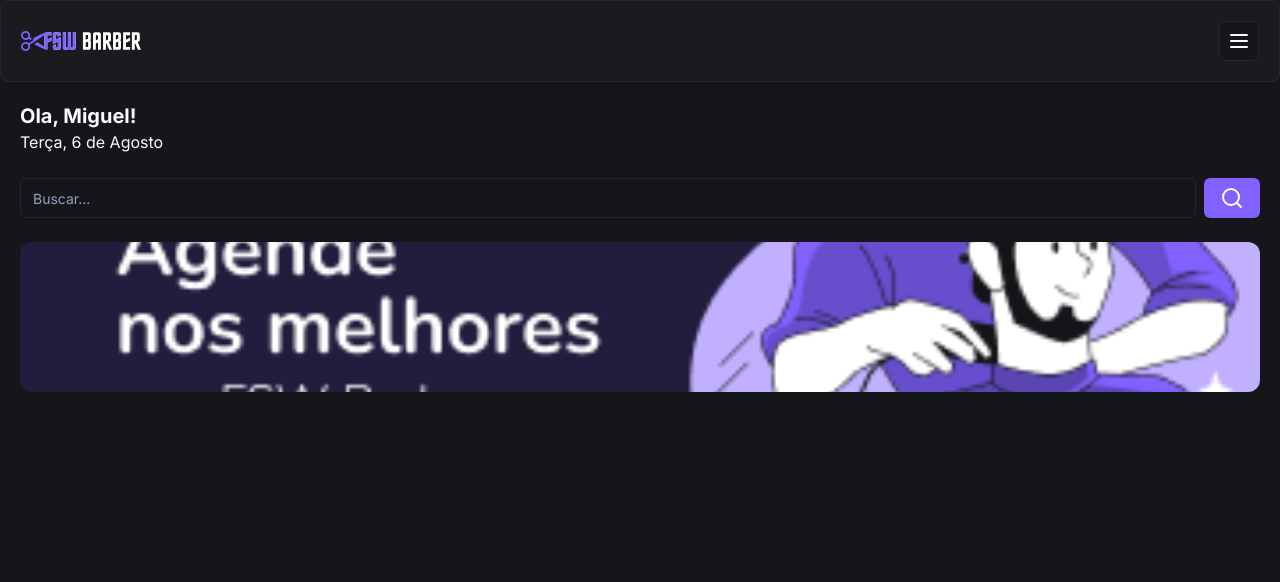
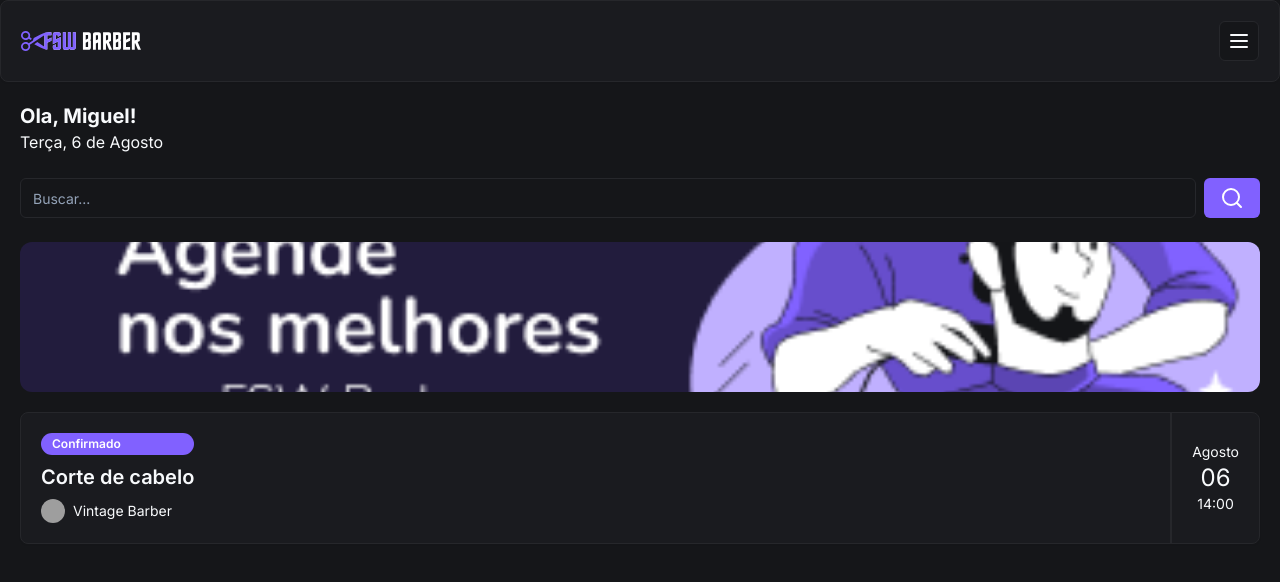
Before and after one commit to edisonvitor/app_barber, a Next.js app: page / in a window 1280 px wide. Shown: the top 582 px of the page. Built offline with nearby package versions, Linux system fonts and the light colour scheme; grey boxes are pictures that could not be loaded.

Commit message:
feat: :lipstick: add Card agendamentos

```diff
--- a/package.json
+++ b/package.json
@@ -14,6 +14,7 @@
   },
   "dependencies": {
     "@prisma/client": "^5.17.0",
+    "@radix-ui/react-avatar": "^1.1.0",
     "@radix-ui/react-slot": "^1.1.0",
     "class-variance-authority": "^0.7.0",
     "clsx": "^2.1.1",
--- /dev/null
+++ b/src/app/_components/ui/avatar.tsx
@@ -0,0 +1,50 @@
+"use client";
+
+import * as React from "react";
+import * as AvatarPrimitive from "@radix-ui/react-avatar";
+
+import { cn } from "@/app/_lib/utils";
+
+const Avatar = React.forwardRef<
+  React.ElementRef<typeof AvatarPrimitive.Root>,
+  React.ComponentPropsWithoutRef<typeof AvatarPrimitive.Root>
+>(({ className, ...props }, ref) => (
+  <AvatarPrimitive.Root
+    ref={ref}
+    className={cn(
+      "relative flex h-10 w-10 shrink-0 overflow-hidden rounded-full",
+      className,
+    )}
+    {...props}
+  />
+));
+Avatar.displayName = AvatarPrimitive.Root.displayName;
+
+const AvatarImage = React.forwardRef<
+  React.ElementRef<typeof AvatarPrimitive.Image>,
+  React.ComponentPropsWithoutRef<typeof AvatarPrimitive.Image>
+>(({ className, ...props }, ref) => (
+  <AvatarPrimitive.Image
+    ref={ref}
+    className={cn("aspect-square h-full w-full", className)}
+    {...props}
+  />
+));
+AvatarImage.displayName = AvatarPrimitive.Image.displayName;
+
+const AvatarFallback = React.forwardRef<
+  React.ElementRef<typeof AvatarPrimitive.Fallback>,
+  React.ComponentPropsWithoutRef<typeof AvatarPrimitive.Fallback>
+>(({ className, ...props }, ref) => (
+  <AvatarPrimitive.Fallback
+    ref={ref}
+    className={cn(
+      "flex h-full w-full items-center justify-center rounded-full bg-muted",
+      className,
+    )}
+    {...props}
+  />
+));
+AvatarFallback.displayName = AvatarPrimitive.Fallback.displayName;
+
+export { Avatar, AvatarImage, AvatarFallback };
--- /dev/null
+++ b/src/app/_components/ui/badge.tsx
@@ -0,0 +1,36 @@
+import * as React from "react";
+import { cva, type VariantProps } from "class-variance-authority";
+
+import { cn } from "@/app/_lib/utils";
+
+const badgeVariants = cva(
+  "inline-flex items-center rounded-full border px-2.5 py-0.5 text-xs font-semibold transition-colors focus:outline-none focus:ring-2 focus:ring-ring focus:ring-offset-2",
+  {
+    variants: {
+      variant: {
+        default:
+          "border-transparent bg-primary text-primary-foreground hover:bg-primary/80",
+        secondary:
+          "border-transparent bg-secondary text-secondary-foreground hover:bg-secondary/80",
+        destructive:
+          "border-transparent bg-destructive text-destructive-foreground hover:bg-destructive/80",
+        outline: "text-foreground",
+      },
+    },
+    defaultVariants: {
+      variant: "default",
+    },
+  },
+);
+
+export interface BadgeProps
+  extends React.HTMLAttributes<HTMLDivElement>,
+    VariantProps<typeof badgeVariants> {}
+
+function Badge({ className, variant, ...props }: BadgeProps) {
+  return (
+    <div className={cn(badgeVariants({ variant }), className)} {...props} />
+  );
+}
+
+export { Badge, badgeVariants };
--- a/src/app/page.tsx
+++ b/src/app/page.tsx
@@ -3,6 +3,9 @@
 import { Input } from "./_components/ui/input";
 import { Button } from "./_components/ui/button";
 import { SearchIcon } from "lucide-react";
+import { Card, CardContent } from "./_components/ui/card";
+import { Badge } from "./_components/ui/badge";
+import { Avatar, AvatarImage } from "./_components/ui/avatar";
 
 export default function Home() {
   return (
@@ -26,6 +29,25 @@
           />
         </div>
       </div>
+      <Card className="mx-5">
+        <CardContent className="flex justify-between p-0">
+          <div className="flex flex-col gap-2 py-5 pl-5">
+            <Badge>Confirmado</Badge>
+            <h3 className="text-xl font-semibold">Corte de cabelo</h3>
+            <div className="flex items-center gap-2">
+              <Avatar className="h-6 w-6">
+                <AvatarImage src="https://utfs.io/f/c97a2dc9-cf62-468b-a851-bfd2bdde775f-16p.png" />
+              </Avatar>
+              <p className="text-sm">Vintage Barber</p>
+            </div>
+          </div>
+          <div className="flex flex-col items-center justify-center border-l-2 border-solid px-5">
+            <p className="text-sm">Agosto</p>
+            <p className="text-2xl">06</p>
+            <p className="text-sm">14:00</p>
+          </div>
+        </CardContent>
+      </Card>
     </div>
   );
 }
```
Also changed, not shown: 1 other file (tests, documents, lock files or other folders).
